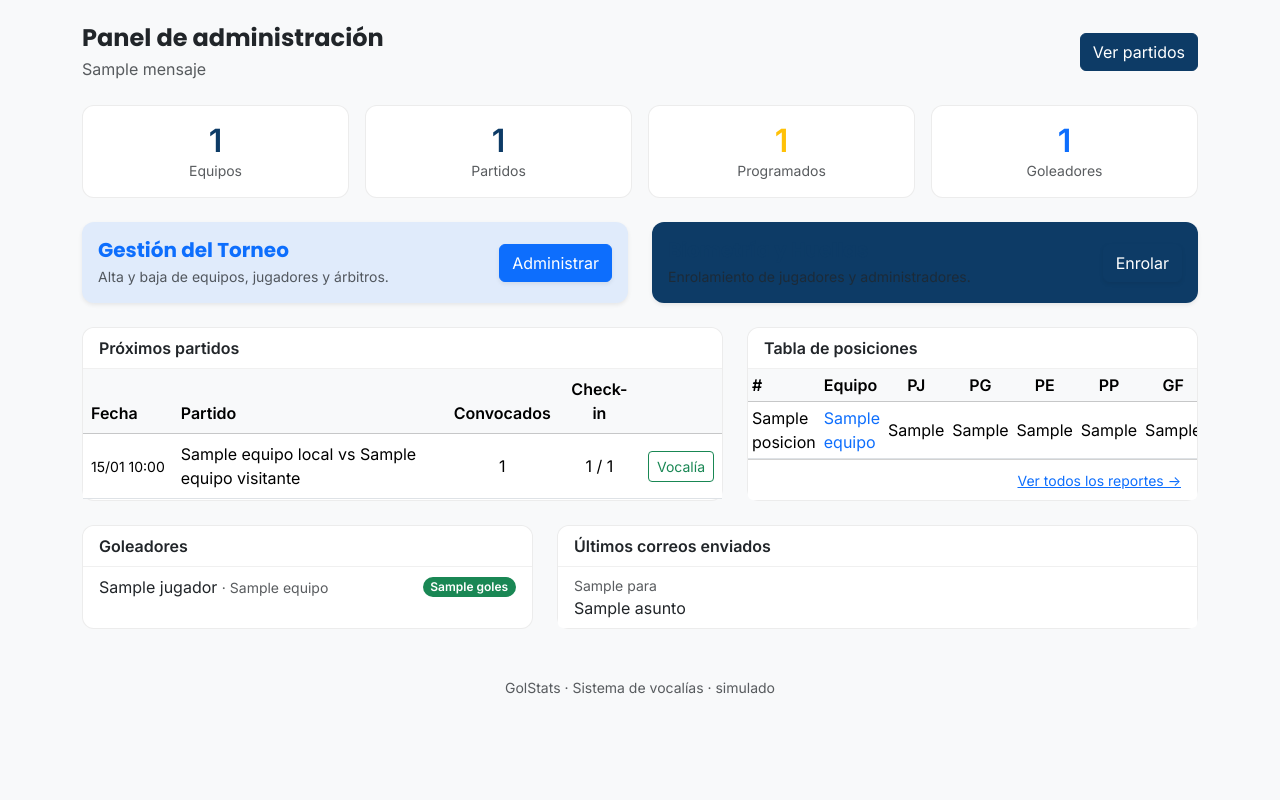
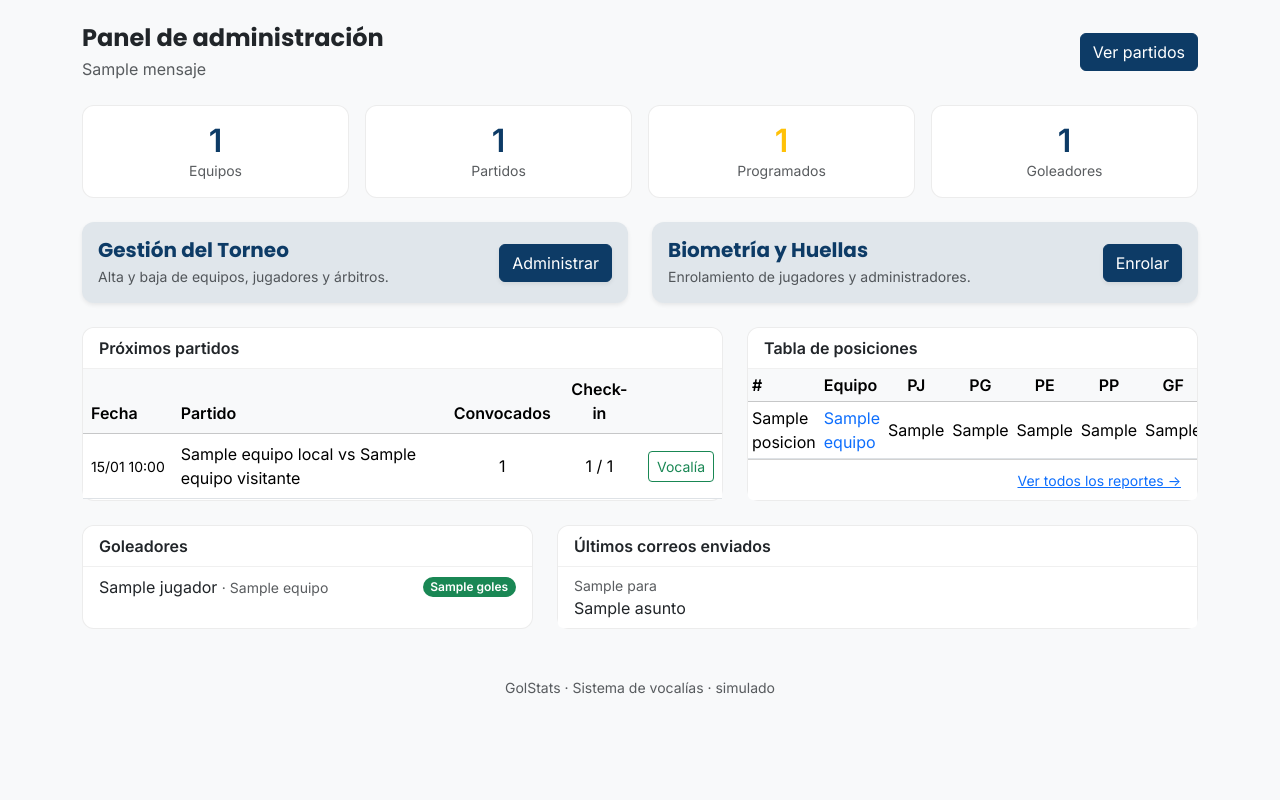
Before and after one commit to IPablo07/GolStats, a Flask app: template templates/panel_admin.html in a window 1280 px wide. Run offline with Flask 3, Linux system fonts and the light colour scheme; the template is opened without the code that fills it: most values are stand-ins (such as "Sample title", 1, 10 or a date in 2020); some libraries are stand-ins or nearby versions.

Commit message:
Corrige el contraste y unifica la paleta del panel de admin
Las tarjetas de accesos rapidos usaban `bg-opacity-10` para un fondo
tintado, pero el override del proyecto era un color plano con !important
y eso ignora --bs-bg-opacity: salian azul marino a tope y el texto
oscuro encima quedaba ilegible (contraste 1.00, texto y fondo del mismo
color). La tarjeta izquierda se salvaba solo porque `primary` todavia no
estaba redefinida.

Ahora .bg-success y .bg-primary declaran el fondo con rgba() y un valor
de reserva, asi que el color solido se mantiene donde no se pide
opacidad y bg-opacity vuelve a tintar. Contraste: 1.00 -> 9.56 en los
titulos y 1.35 -> 12.88 en las descripciones.

Redefine ademas la familia `primary` completa al color de marca: quien
escriba btn-primary por costumbre ya no se trae el azul de fabrica de
Bootstrap, que convivia con el azul marino en la misma pantalla.

Unifica de paso el dorsal a text-bg-light, text-muted a
text-body-secondary y la cabecera del modal de borrado sin el rojo,
como los otros modales del proyecto.

```diff
--- a/static/css/estilos.css
+++ b/static/css/estilos.css
@@ -2,6 +2,7 @@
 
 :root {
   --gs-primary: #0d3b66;       /* azul marino — color principal */
+  --gs-primary-rgb: 13, 59, 102;   /* el mismo, en componentes: ver .bg-* */
   --gs-primary-dark: #082a4d;
   --gs-accent: #f4a300;        /* dorado — acentos y detalles */
   --gs-accent-dark: #c98400;
@@ -18,8 +19,20 @@ h1, h2, h3, h4, h5, h6, .navbar-brand, .display-6 {
 }
 
 /* --- Paleta propia reemplazando el verde por defecto de Bootstrap --- */
+
+/*
+ * El fondo se declara con rgba() y no con el color plano, para no romper
+ * las utilidades `bg-opacity-*` de Bootstrap.
+ *
+ * Antes esto era `background-color: var(--gs-primary) !important`, y ese
+ * !important sobre un color solido ignoraba --bs-bg-opacity: una tarjeta
+ * escrita como `bg-success bg-opacity-10` —que deberia salir azul palido—
+ * salia azul marino a tope, y el texto oscuro encima se volvia ilegible.
+ * Con rgba() y el valor por defecto en 1, el color solido se mantiene
+ * donde no se pide opacidad, y `bg-opacity-10` vuelve a tintar.
+ */
 .bg-success {
-  background-color: var(--gs-primary) !important;
+  background-color: rgba(var(--gs-primary-rgb), var(--bs-bg-opacity, 1)) !important;
 }
 
 .btn-success {
@@ -37,6 +50,38 @@ h1, h2, h3, h4, h5, h6, .navbar-brand, .display-6 {
 }
 
 .border-success {
+  border-color: var(--gs-primary) !important;
+}
+
+/*
+ * Cinturon de seguridad: la familia `primary` tambien al color de marca.
+ *
+ * El proyecto pinta su azul sobre las clases `success`, que es una herencia
+ * rara pero ya establecida. El problema es que quien escribe `btn-primary`
+ * por costumbre —es lo natural en Bootstrap— se trae el azul de fabrica
+ * (#0d6efd), y acaban conviviendo dos azules distintos en la misma pantalla.
+ * Con esto, escribir `primary` o `success` da el mismo resultado y la
+ * incoherencia no puede volver a colarse.
+ */
+.bg-primary {
+  background-color: rgba(var(--gs-primary-rgb), var(--bs-bg-opacity, 1)) !important;
+}
+
+.btn-primary {
+  --bs-btn-bg: var(--gs-primary);
+  --bs-btn-border-color: var(--gs-primary);
+  --bs-btn-hover-bg: var(--gs-primary-dark);
+  --bs-btn-hover-border-color: var(--gs-primary-dark);
+  --bs-btn-active-bg: var(--gs-primary-dark);
+  --bs-btn-active-border-color: var(--gs-primary-dark);
+  --bs-btn-focus-shadow-rgb: 13, 59, 102;
+}
+
+.text-primary {
+  color: var(--gs-primary) !important;
+}
+
+.border-primary {
   border-color: var(--gs-primary) !important;
 }
 
--- a/templates/jugador_detalle.html
+++ b/templates/jugador_detalle.html
@@ -39,7 +39,7 @@
         <form method="post" action="{{ url_for('cambiar_camiseta', jugador_id=jugador.id) }}" class="d-flex align-items-center gap-2">
           <label for="numero_camiseta" class="form-label small fw-semibold mb-0 text-nowrap">Nuevo Dorsal:</label>
           <input type="number" name="numero_camiseta" id="numero_camiseta" class="form-control form-control-sm" value="{{ jugador.numero_camiseta }}" min="1" max="99" required>
-          <button type="submit" class="btn btn-primary btn-sm">Guardar</button>
+          <button type="submit" class="btn btn-success btn-sm">Guardar</button>
         </form>
       </div>
       {% endif %}
--- a/templates/panel_admin.html
+++ b/templates/panel_admin.html
@@ -47,7 +47,7 @@
           <h5 class="fw-bold text-primary mb-1">Gestión del Torneo</h5>
           <p class="small text-body-secondary mb-0">Alta y baja de equipos, jugadores y árbitros.</p>
         </div>
-        <a href="{{ url_for('gestion_panel') }}" class="btn btn-primary shadow-sm">Administrar</a>
+        <a href="{{ url_for('gestion_panel') }}" class="btn btn-success shadow-sm">Administrar</a>
       </div>
     </div>
   </div>
```
Also changed, not shown: templates/gestion.html (+7 -7 lines).
